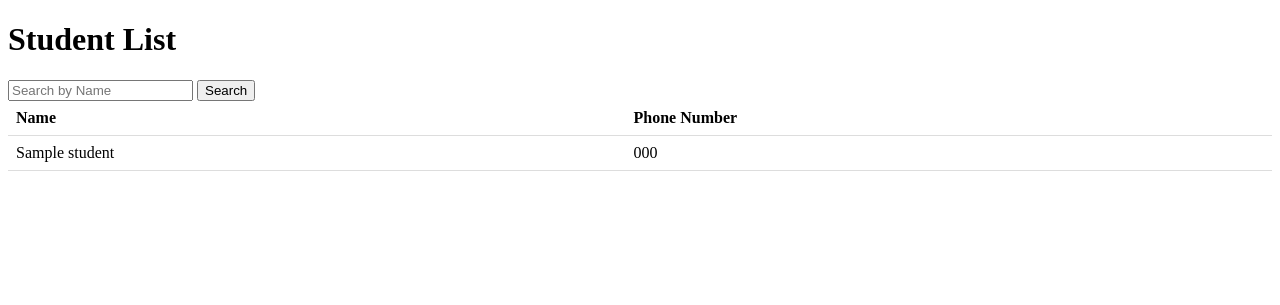
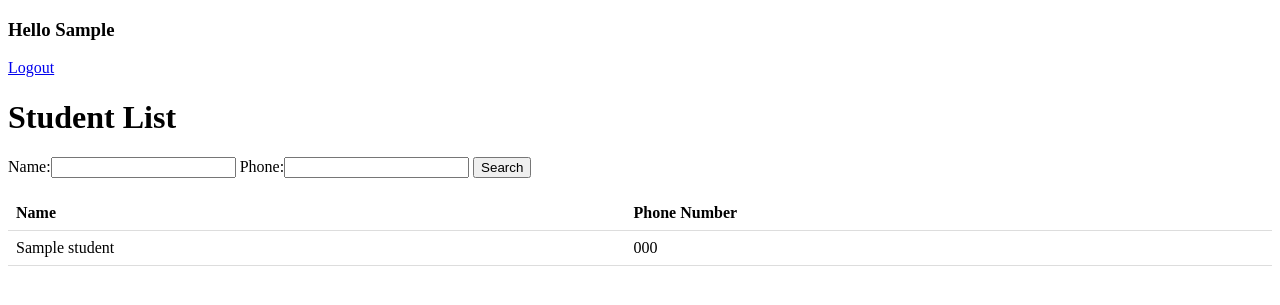
Before and after one commit to yochaiankava/Flask_Students_search, a Flask app: template templates/students.html in a window 1280 px wide. Shown: the top 305 px of the page. Run offline with Flask 3, Linux system fonts and the light colour scheme; the template is opened without the code that fills it: most values are stand-ins (such as "Sample title", 1, 10 or a date in 2020).

Commit message:
added color input, session & logout link

```diff
--- a/app.py
+++ b/app.py
@@ -1,6 +1,7 @@
-from flask import Flask, render_template, request, redirect
+from flask import Flask, render_template, request, redirect, session
 
 app = Flask(__name__)
+app.secret_key = b'_5#y2L"asdfsafsg346345F4Q8z\n\xec]/'
 
 students = [
     {"name": "John Doe", "phone": "1234567890"},
@@ -8,31 +9,65 @@ students = [
     {"name": "Michael Johnson", "phone": "5555555555"}
 ]
 
+
 @app.route("/", methods=['GET', 'POST'])
 def login():
+    message = ""
     if request.method == 'POST':
         username = request.form.get("username")
         password = request.form.get("password")
-
+        color = request.form.get("color")
+        print(f"user:{username}, password:{password}. color:{color}")
         if username == "yochai" and password == "123":
+            session["logged_in_user"] = username
+            session["color"] = color
             return redirect("/students")
         else:
-            error_message = "LOGIN ERROR. Please try again."
-            return render_template('login.html', error_message=error_message)
-
-    return render_template('login.html')
+            message = "Error in login"
+    return render_template('login.html', error_message=message)
 
 @app.route("/students", methods=['GET', 'POST'])
 def view_students():
-    if request.method == 'POST':
-        search_name = request.form.get("search_name")
-        results = [student for student in students if search_name.lower() in student["name"].lower()]
-        return render_template('students.html', students=results, search_name=search_name)
+    # check if logged in. if not redirect("/")
+    if not session.get("logged_in_user"):
+        return redirect("/")
+    return render_template("students.html", students = students, logged_in_user= session.get("logged_in_user"))
+    # if request.method == 'POST':
+    #     search_name = request.form.get("search_name")
+    #     print({search_name})
+    #     results = [student for student in students if search_name.lower() in student["name"].lower()]
+    #     return render_template('students.html', students=results, search_name=search_name)
 
-    return render_template('students.html', students=students)
+    # return render_template('students.html', students=students)
+@app.route("/search")
+def search():
+    search = request.args.get("search")
+    phone = request.args.get("phone")
+    color = request.args.get("color")
+    new_list = []
+    print(f"search-{search} phone-{phone} color-{color}")
+
+    for student in students:
+        print(f"student-{student}")
+        if search in student["name"] and phone in student["phone"]:
+            new_list.append(student)
+    # new_list = [student for student in students(dic) if search in student]
+    print(f"new_list-{new_list}")
+    return render_template("students.html", students = new_list, logged_in_user=session.get("logged_in_user"), color=session.get("color"))
+
+@app.route("/logout")
+def logout():
+    session.clear()
+    #session["logged_in_user"] = ""
+    return redirect("/")
+
+@app.errorhandler(404)
+def page_not_found(error):
+    # Custom logic for handling 404 errors
+    return render_template('404.html'), 404
 
 if __name__ == '__main__':
     app.run(debug=True)
 
 
-# check commit
+# check
--- /dev/null
+++ b/templates/404.html
@@ -0,0 +1 @@
+MY MISTAKE
--- a/templates/students.html
+++ b/templates/students.html
@@ -16,12 +16,20 @@
     </style>
 </head>
 <body>
+    {% if logged_in_user %}
+    <h3 style="color:{{ session.get('color') }}">Hello {{ logged_in_user }}</h3>
+    <a href="/logout">Logout</a>
+    {% endif %}
+    <br>
+
     <h1>Student List</h1>
 
-    <form method="POST">
-        <input type="text" name="search_name" placeholder="Search by Name" value="{{ search_name }}">
+    <form action="/search">
+        Name:<input name="search">
+        Phone:<input name="phone">
         <input type="submit" value="Search">
     </form>
+    <br>
 
     <table>
         <tr>
@@ -30,8 +38,8 @@
         </tr>
         {% for student in students %}
         <tr>
-            <td>{{ student["name"] }}</td>
-            <td>{{ student["phone"] }}</td>
+            <td>{{ student.name }}</td>
+            <td>{{ student.phone }}</td>
         </tr>
         {% endfor %}
     </table>
```
Also changed, not shown: templates/login.html (+6 -2 lines).
